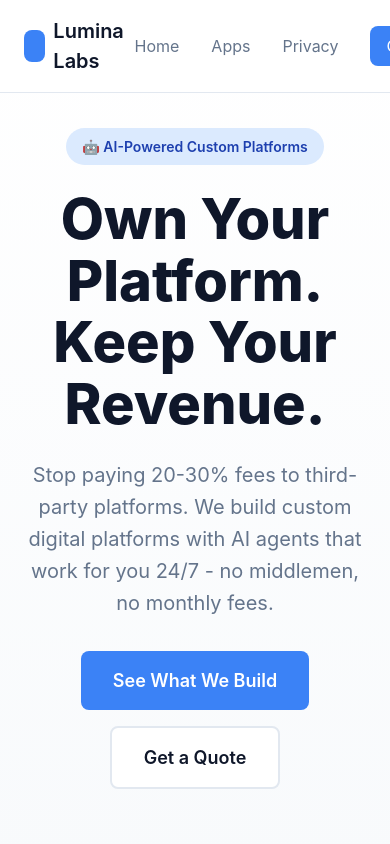
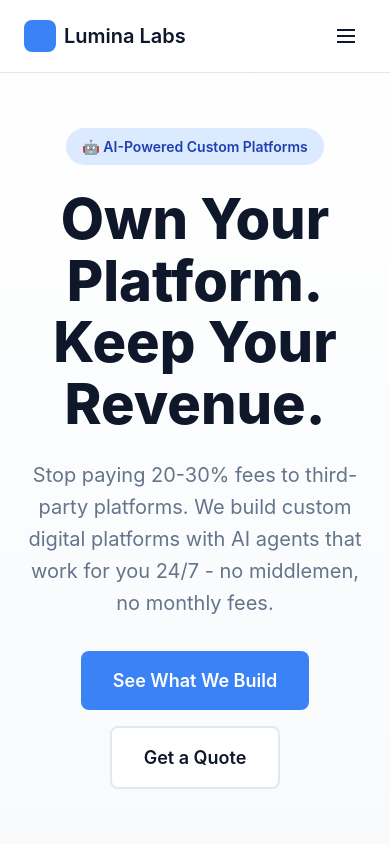
Before and after one commit to LuminaLabsIo/luminalabs-website, a Next.js app: page / in a window 390 px wide. Shown: the top 844 px of the page. Built offline with nearby package versions, Linux system fonts and the light colour scheme.

Commit message:
Add mobile-friendly hamburger menu to navbar

```diff
--- a/components/Navbar.tsx
+++ b/components/Navbar.tsx
@@ -1,10 +1,16 @@
+'use client';
+
+import { useState } from 'react';
+
 export default function Navbar() {
+  const [isMenuOpen, setIsMenuOpen] = useState(false);
+
   return (
     <nav style={{
       position: 'fixed',
       top: 0,
       width: '100%',
-      backgroundColor: 'rgba(255, 255, 255, 0.8)',
+      backgroundColor: 'rgba(255, 255, 255, 0.95)',
       backdropFilter: 'blur(12px)',
       borderBottom: '1px solid #e2e8f0',
       zIndex: 50
@@ -18,7 +24,15 @@ export default function Navbar() {
         justifyContent: 'space-between'
       }}>
         {/* Logo */}
-        <div style={{ display: 'flex', alignItems: 'center', gap: '0.5rem' }}>
+        <a
+          href="/"
+          style={{
+            display: 'flex',
+            alignItems: 'center',
+            gap: '0.5rem',
+            textDecoration: 'none'
+          }}
+        >
           <div style={{
             width: '2rem',
             height: '2rem',
@@ -32,14 +46,15 @@ export default function Navbar() {
           }}>
             Lumina Labs
           </span>
-        </div>
+        </a>
 
-        {/* Navigation Links */}
+        {/* Desktop Navigation */}
         <div style={{
-          display: 'flex',
+          display: 'none',
           alignItems: 'center',
           gap: '2rem'
-        }}>
+        }}
+        className="desktop-nav">
           <a href="/" style={{
             color: '#64748b',
             textDecoration: 'none',
@@ -75,7 +90,129 @@ export default function Navbar() {
             Contact
           </a>
         </div>
+
+        {/* Mobile Menu Button */}
+        <button
+          onClick={() => setIsMenuOpen(!isMenuOpen)}
+          style={{
+            display: 'block',
+            padding: '0.5rem',
+            backgroundColor: 'transparent',
+            border: 'none',
+            cursor: 'pointer',
+            color: '#0f172a'
+          }}
+          className="mobile-menu-btn"
+          aria-label="Toggle menu"
+        >
+          <svg
+            width="24"
+            height="24"
+            viewBox="0 0 24 24"
+            fill="none"
+            stroke="currentColor"
+            strokeWidth="2"
+          >
+            {isMenuOpen ? (
+              // X icon when menu is open
+              <>
+                <line x1="18" y1="6" x2="6" y2="18"></line>
+                <line x1="6" y1="6" x2="18" y2="18"></line>
+              </>
+            ) : (
+              // Hamburger icon when menu is closed
+              <>
+                <line x1="3" y1="12" x2="21" y2="12"></line>
+                <line x1="3" y1="6" x2="21" y2="6"></line>
+                <line x1="3" y1="18" x2="21" y2="18"></line>
+              </>
+            )}
+          </svg>
+        </button>
       </div>
+
+      {/* Mobile Menu Dropdown */}
+      {isMenuOpen && (
+        <div style={{
+          backgroundColor: 'white',
+          borderTop: '1px solid #e2e8f0',
+          padding: '1rem 1.5rem',
+          display: 'flex',
+          flexDirection: 'column',
+          gap: '1rem'
+        }}
+        className="mobile-menu">
+          <a
+            href="/"
+            onClick={() => setIsMenuOpen(false)}
+            style={{
+              color: '#0f172a',
+              textDecoration: 'none',
+              padding: '0.75rem',
+              borderRadius: '0.5rem',
+              transition: 'background-color 0.2s'
+            }}
+          >
+            Home
+          </a>
+          <a
+            href="/apps"
+            onClick={() => setIsMenuOpen(false)}
+            style={{
+              color: '#0f172a',
+              textDecoration: 'none',
+              padding: '0.75rem',
+              borderRadius: '0.5rem',
+              transition: 'background-color 0.2s'
+            }}
+          >
+            Apps
+          </a>
+          <a
+            href="/privacy"
+            onClick={() => setIsMenuOpen(false)}
+            style={{
+              color: '#0f172a',
+              textDecoration: 'none',
+              padding: '0.75rem',
+              borderRadius: '0.5rem',
+              transition: 'background-color 0.2s'
+            }}
+          >
+            Privacy
+          </a>
+          <a
+            href="mailto:hello@luminalabs.com"
+            onClick={() => setIsMenuOpen(false)}
+            style={{
+              padding: '0.75rem',
+              backgroundColor: '#3b82f6',
+              color: 'white',
+              borderRadius: '0.5rem',
+              textDecoration: 'none',
+              textAlign: 'center',
+              fontWeight: '600'
+            }}
+          >
+            Contact Us
+          </a>
+        </div>
+      )}
+
+      {/* CSS for responsive behavior */}
+      <style jsx>{`
+        @media (min-width: 768px) {
+          .desktop-nav {
+            display: flex !important;
+          }
+          .mobile-menu-btn {
+            display: none !important;
+          }
+          .mobile-menu {
+            display: none !important;
+          }
+        }
+      `}</style>
     </nav>
   );
 }
```
